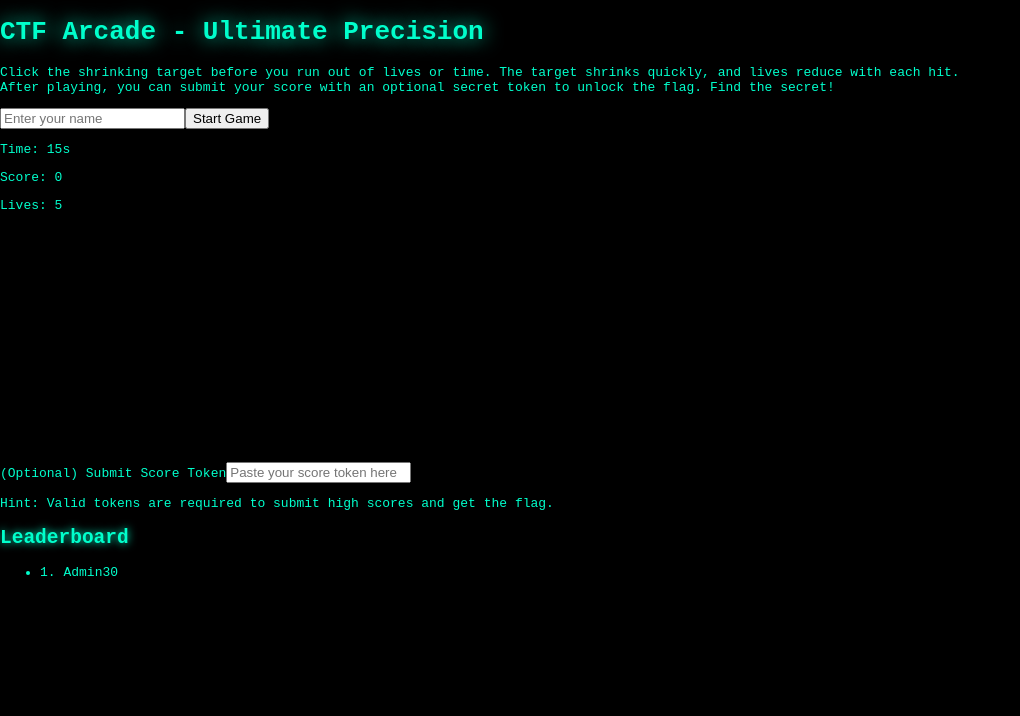
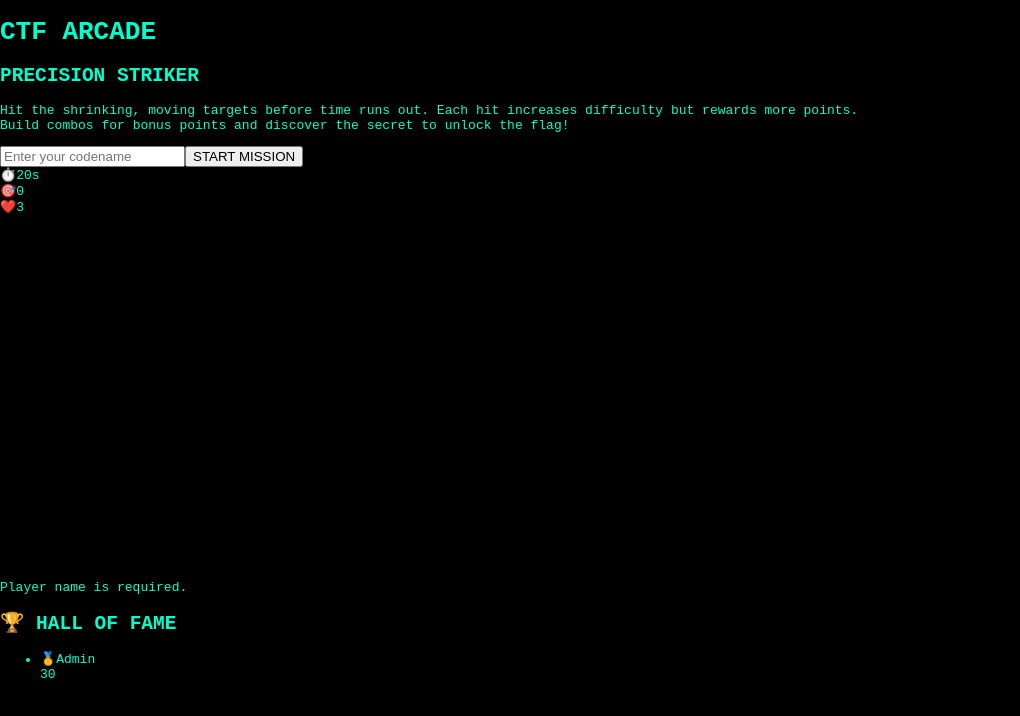
Before and after one commit to dennisabeechrist/ctf-6, a Next.js app: page / in a window 1280 px wide. Shown: the top 716 px of the page, without its empty margins (0-1020 px from the left). Built offline with nearby package versions, Linux system fonts and the light colour scheme.

Commit message:
Update page.tsx

```diff
--- a/app/page.tsx
+++ b/app/page.tsx
@@ -1,240 +1,464 @@
 "use client";
 
-import { useEffect, useState, useRef } from "react";
+import { useEffect, useState, useRef, useCallback } from "react";
 
-type Entry = { user: string; score: number };
-type ApiResp = { leaderboard: Entry[]; message?: string; flag?: string };
+type Entry = { user: string; score: number; timestamp: number };
+type ApiResp = { leaderboard: Entry[]; message?: string; flag?: string; hint?: string };
 
-const GAME_SIZE = 320;
+const GAME_SIZE = 400;
+const INITIAL_TARGET_SIZE = 50;
+const MIN_TARGET_SIZE = 25;
+const GAME_DURATION = 20;
 
-function randomPosition(targetSize: number) {
-  const padding = 10;
-  return {
-    left: Math.floor(Math.random() * (GAME_SIZE - targetSize - padding * 2)) + padding,
-    top: Math.floor(Math.random() * (GAME_SIZE - targetSize - padding * 2)) + padding,
-  };
+interface Position {
+  x: number;
+  y: number;
 }
 
-export default function CtfArcadeFullOverhaul() {
+interface GameState {
+  score: number;
+  timeLeft: number;
+  lives: number;
+  targetSize: number;
+  targetPos: Position;
+  speed: number;
+  combo: number;
+}
+
+export default function UltimateCtfArcade() {
+  // Game state
+  const [gameState, setGameState] = useState<GameState>({
+    score: 0,
+    timeLeft: GAME_DURATION,
+    lives: 3,
+    targetSize: INITIAL_TARGET_SIZE,
+    targetPos: { x: 200, y: 200 },
+    speed: 1000,
+    combo: 0,
+  });
+
+  const [gameActive, setGameActive] = useState(false);
+  const [gameStarted, setGameStarted] = useState(false);
+  const [user, setUser] = useState("");
   const [leaderboard, setLeaderboard] = useState<Entry[]>([]);
-  const [score, setScore] = useState(0);
-  const [timeLeft, setTimeLeft] = useState(15);
-  const [lives, setLives] = useState(5);
-  const [gameActive, setGameActive] = useState(false);
-
-  const [targetSize, setTargetSize] = useState(60);
-  const [targetPos, setTargetPos] = useState(randomPosition(60));
-
-  const [user, setUser] = useState("");
   const [message, setMessage] = useState("");
   const [flag, setFlag] = useState<string | null>(null);
+  const [hint, setHint] = useState<string>("");
   const [manualToken, setManualToken] = useState("");
+  const [showTokenInput, setShowTokenInput] = useState(false);
+
+  // Animation states
+  const [hitAnimation, setHitAnimation] = useState(false);
+  const [missAnimation, setMissAnimation] = useState(false);
+  const [particles, setParticles] = useState<Array<{id: number, x: number, y: number}>>([]);
 
   const timerRef = useRef<NodeJS.Timeout | null>(null);
+  const moveTimerRef = useRef<NodeJS.Timeout | null>(null);
+  const particleIdRef = useRef(0);
+
+  const generatePosition = useCallback((targetSize: number): Position => {
+    const padding = 20;
+    return {
+      x: Math.random() * (GAME_SIZE - targetSize - padding * 2) + padding,
+      y: Math.random() * (GAME_SIZE - targetSize - padding * 2) + padding,
+    };
+  }, []);
+
+  const createParticles = useCallback((x: number, y: number) => {
+    const newParticles = Array.from({ length: 8 }, (_, i) => ({
+      id: particleIdRef.current++,
+      x: x + Math.random() * 40 - 20,
+      y: y + Math.random() * 40 - 20,
+    }));
+    setParticles(prev => [...prev, ...newParticles]);
+    setTimeout(() => {
+      setParticles(prev => prev.filter(p => !newParticles.find(np => np.id === p.id)));
+    }, 1000);
+  }, []);
 
   useEffect(() => {
     fetchLeaderboard();
   }, []);
 
+  // Main game timer
   useEffect(() => {
-    if (gameActive && timeLeft > 0) {
-      timerRef.current = setTimeout(() => setTimeLeft(timeLeft - 1), 1000);
-    } else if (timeLeft === 0 && gameActive) {
-      finishGame();
+    if (gameActive && gameState.timeLeft > 0) {
+      timerRef.current = setTimeout(() => {
+        setGameState(prev => ({ ...prev, timeLeft: prev.timeLeft - 1 }));
+      }, 1000);
+    } else if (gameState.timeLeft === 0 && gameActive) {
+      endGame();
     }
     return () => {
       if (timerRef.current) clearTimeout(timerRef.current);
     };
-  }, [timeLeft, gameActive]);
+  }, [gameActive, gameState.timeLeft]);
 
-  function fetchLeaderboard() {
-    fetch("/api/scores")
-      .then((res) => res.json())
-      .then((data: ApiResp) => {
+  // Auto-move target
+  useEffect(() => {
+    if (gameActive && gameState.speed > 0) {
+      moveTimerRef.current = setTimeout(() => {
+        moveTarget();
+      }, gameState.speed);
+    }
+    return () => {
+      if (moveTimerRef.current) clearTimeout(moveTimerRef.current);
+    };
+  }, [gameActive, gameState.targetPos, gameState.speed]);
+
+  const fetchLeaderboard = async () => {
+    try {
+      const res = await fetch("/api/scores");
+      const data: ApiResp = await res.json();
       setLeaderboard(data.leaderboard);
       if (data.message) setMessage(data.message);
-      });
+      if (data.hint) setHint(data.hint);
+    } catch (error) {
+      console.error("Failed to fetch leaderboard:", error);
+    }
+  };
+
+  const startGame = () => {
+    if (!user.trim()) {
+      setMessage("❌ Enter your player name to start!");
+      return;
     }
 
-  function startGame() {
-    if (!user.trim()) {
-      setMessage("Enter your player name.");
-      return;
-    }
+    const initialPos = generatePosition(INITIAL_TARGET_SIZE);
+    setGameState({
+      score: 0,
+      timeLeft: GAME_DURATION,
+      lives: 3,
+      targetSize: INITIAL_TARGET_SIZE,
+      targetPos: initialPos,
+      speed: 2000,
+      combo: 0,
+    });
+
+    setGameActive(true);
+    setGameStarted(true);
     setMessage("");
-    setScore(0);
-    setLives(5);
-    setTimeLeft(15);
-    setTargetSize(60);
-    setTargetPos(randomPosition(60));
     setFlag(null);
-    setGameActive(true);
-  }
+    setShowTokenInput(false);
+  };
 
-  function finishGame() {
+  const endGame = () => {
     setGameActive(false);
-    submitScore(score, manualToken);
-  }
+    setShowTokenInput(true);
+    submitScore(gameState.score, manualToken);
+  };
 
-  function moveTarget() {
-    setTargetPos(randomPosition(targetSize));
-  }
-
-  function handleHit() {
+  const moveTarget = () => {
     if (!gameActive) return;
 
-    setScore((prev) => prev + 1);
-    moveTarget();
+    const newPos = generatePosition(gameState.targetSize);
+    setGameState(prev => ({
+      ...prev,
+      targetPos: newPos,
+      combo: 0 // Reset combo when target moves automatically
+    }));
+  };
 
-    // Increase difficulty: shrink target and reduce lives
-    setTargetSize((prev) => Math.max(25, prev - 2));
-    setLives((prev) => Math.max(0, prev - 1));
-
-    // If lives run out, end game immediately
-    if (lives <= 1) {
-      finishGame();
-    }
-  }
-
-  function handleMiss() {
+  const handleTargetHit = (e: React.MouseEvent) => {
+    e.stopPropagation();
     if (!gameActive) return;
 
-    setLives((prev) => Math.max(0, prev - 1));
-    if (lives <= 1) {
-      finishGame();
+    const rect = e.currentTarget.getBoundingClientRect();
+    const x = rect.left + rect.width / 2;
+    const y = rect.top + rect.height / 2;
+
+    createParticles(x, y);
+    setHitAnimation(true);
+    setTimeout(() => setHitAnimation(false), 200);
+
+    setGameState(prev => {
+      const newCombo = prev.combo + 1;
+      const comboBonus = Math.floor(newCombo / 3);
+      const basePoints = 10;
+      const sizeBonus = Math.floor((INITIAL_TARGET_SIZE - prev.targetSize) / 2);
+      const points = basePoints + comboBonus + sizeBonus;
+
+      const newScore = prev.score + points;
+      const newTargetSize = Math.max(MIN_TARGET_SIZE, prev.targetSize - 1);
+      const newSpeed = Math.max(800, prev.speed - 50);
+      const newPos = generatePosition(newTargetSize);
+
+      return {
+        ...prev,
+        score: newScore,
+        targetSize: newTargetSize,
+        targetPos: newPos,
+        speed: newSpeed,
+        combo: newCombo,
+      };
+    });
+  };
+
+  const handleMiss = () => {
+    if (!gameActive) return;
+
+    setMissAnimation(true);
+    setTimeout(() => setMissAnimation(false), 300);
+
+    setGameState(prev => {
+      const newLives = prev.lives - 1;
+      if (newLives <= 0) {
+        setTimeout(endGame, 500);
       }
-  }
+      return {
+        ...prev,
+        lives: newLives,
+        combo: 0,
+      };
+    });
+  };
 
-  function submitScore(submittedScore: number, token: string) {
+  const submitScore = async (score: number, token: string) => {
+    try {
       const url = new URL("/api/scores", location.origin);
       url.searchParams.set("name", user);
-    url.searchParams.set("score", String(submittedScore));
-    if (token.trim().length > 0) {
+      url.searchParams.set("score", String(score));
+      if (token.trim()) {
         url.searchParams.set("token", token.trim());
       }
 
-    fetch(url.toString(), { cache: "no-store" })
-      .then((res) => res.json())
-      .then((data: ApiResp) => {
+      const res = await fetch(url.toString(), { cache: "no-store" });
+      const data: ApiResp = await res.json();
+
       setLeaderboard(data.leaderboard);
       if (data.flag) setFlag(data.flag);
       if (data.message) setMessage(data.message);
-      });
+      if (data.hint) setHint(data.hint);
+    } catch (error) {
+      console.error("Failed to submit score:", error);
+      setMessage("❌ Failed to submit score. Try again.");
     }
+  };
+
+  const handleTokenSubmit = () => {
+    if (manualToken.trim()) {
+      submitScore(gameState.score, manualToken);
+    }
+  };
 
   return (
-    <main className="min-h-screen bg-black flex flex-col items-center text-[#00ffcc] font-mono select-none p-6">
-      <h1 className="text-5xl font-bold mb-6 text-center" style={{ textShadow: "0 0 20px #00ffcc" }}>
-        CTF Arcade - Ultimate Precision
+    <main className="min-h-screen bg-gradient-to-br from-gray-900 via-black to-gray-800 text-cyan-400 font-mono select-none overflow-hidden">
+      {/* Animated Background */}
+      <div className="fixed inset-0 opacity-10">
+        <div className="absolute top-1/4 left-1/4 w-96 h-96 bg-cyan-500 rounded-full blur-3xl animate-pulse"></div>
+        <div className="absolute bottom-1/4 right-1/4 w-64 h-64 bg-purple-500 rounded-full blur-3xl animate-pulse delay-1000"></div>
+      </div>
+
+      <div className="relative z-10 flex flex-col items-center p-6">
+        {/* Header */}
+        <header className="text-center mb-8">
+          <h1 className="text-6xl font-bold mb-4 bg-gradient-to-r from-cyan-400 to-purple-500 bg-clip-text text-transparent animate-pulse">
+            CTF ARCADE
           </h1>
+          <h2 className="text-2xl font-semibold text-cyan-300 mb-2">PRECISION STRIKER</h2>
+          <p className="max-w-2xl text-lg text-gray-300 leading-relaxed">
+            Hit the shrinking, moving targets before time runs out. Each hit increases difficulty but rewards more points.
+            <br />
+            <span className="text-cyan-400 font-semibold">Build combos</span> for bonus points and discover the secret to unlock the flag!
+          </p>
+        </header>
 
-      <p className="max-w-xl text-center opacity-80 text-lg mb-6">
-        Click the shrinking target before you run out of lives or time. The target shrinks quickly, and lives reduce with each hit.
-        <br />
-        After playing, you can submit your score with an optional secret token to unlock the flag. Find the secret!
-      </p>
-
-      <div className="mb-6 flex flex-col sm:flex-row gap-4 items-center">
+        {/* Game Controls */}
+        <div className="mb-8 flex flex-col sm:flex-row gap-4 items-center">
           <input
             type="text"
-          placeholder="Enter your name"
+            placeholder="Enter your codename"
             value={user}
             onChange={(e) => setUser(e.target.value)}
             disabled={gameActive}
-          className="w-60 p-3 rounded border border-[#00ffcc] bg-black text-[#00ffcc] text-lg"
+            className="w-64 p-3 rounded-lg border border-cyan-500 bg-black/50 text-cyan-400 text-lg placeholder:text-cyan-600 focus:outline-none focus:ring-2 focus:ring-cyan-400 transition-all"
           />
           <button
-          className="px-8 py-3 font-bold border border-[#00ffcc] rounded hover:bg-[#00ffcc] hover:text-black transition-all"
             onClick={startGame}
             disabled={gameActive}
+            className="px-8 py-3 font-bold text-lg border-2 border-cyan-500 rounded-lg hover:bg-cyan-500 hover:text-black transition-all duration-300 disabled:opacity-50 disabled:cursor-not-allowed shadow-lg hover:shadow-cyan-500/50"
           >
-          Start Game
+            {gameActive ? "GAME ACTIVE" : "START MISSION"}
           </button>
         </div>
 
+        {/* Game Area */}
+        <div className="relative mb-8">
           <div
-        className="relative rounded-lg border border-[#00ffcc] bg-gradient-to-br from-[#001f1f] to-[#001012] shadow-[0_0_40px_#00ffccaa]"
-        style={{ width: GAME_SIZE, height: GAME_SIZE, cursor: gameActive ? "pointer" : "default" }}
+            className={`relative rounded-xl border-2 border-cyan-500 bg-black/30 backdrop-blur-sm shadow-2xl transition-all duration-300 ${
+              hitAnimation ? "shadow-green-500/50 scale-105" : ""
+            } ${missAnimation ? "shadow-red-500/50" : ""}`}
+            style={{ width: GAME_SIZE, height: GAME_SIZE }}
             onClick={handleMiss}
           >
-        {gameActive && (
-          <div
-            onClick={e => {
-              e.stopPropagation();
-              handleHit();
-            }}
-            style={{
-              position: "absolute",
-              top: targetPos.top,
-              left: targetPos.left,
-              width: targetSize,
-              height: targetSize,
-              borderRadius: "50%",
-              background:
-                "radial-gradient(circle at 50% 50%, #00ffcc 70%, #004f4f 100%)",
-              boxShadow: "0 0 35px #00ffcccc",
-              border: "3px solid #00ffcc",
-              transition: "top 0.2s ease, left 0.2s ease, width 0.2s ease, height 0.2s ease",
-              cursor: "pointer",
-            }}
-            title="Catch me!"
-          />
+            {/* Game Stats Overlay */}
+            <div className="absolute top-4 left-4 z-20">
+              <div className="bg-black/70 rounded-lg p-3 border border-cyan-500/30">
+                <div className="text-lg font-bold">
+                  <div className="flex items-center gap-2">
+                    <span>⏱️</span>
+                    <span className={gameState.timeLeft <= 5 ? "text-red-400 animate-pulse" : "text-white"}>
+                      {gameState.timeLeft}s
+                    </span>
+                  </div>
+                  <div className="flex items-center gap-2">
+                    <span>🎯</span>
+                    <span className="text-white">{gameState.score}</span>
+                  </div>
+                  <div className="flex items-center gap-2">
+                    <span>❤️</span>
+                    <span className={gameState.lives <= 1 ? "text-red-400 animate-pulse" : "text-white"}>
+                      {gameState.lives}
+                    </span>
+                  </div>
+                  {gameState.combo > 0 && (
+                    <div className="flex items-center gap-2">
+                      <span>🔥</span>
+                      <span className="text-yellow-400">x{gameState.combo}</span>
+                    </div>
                   )}
-
-        <div className="absolute bottom-3 left-3 text-lg font-bold opacity-90">
-          <p>
-            Time: <span className="text-white">{timeLeft}s</span>
-          </p>
-          <p>
-            Score: <span className="text-white">{score}</span>
-          </p>
-          <p>
-            Lives: <span className="text-white">{lives}</span>
-          </p>
+                </div>
               </div>
             </div>
 
-      {flag && (
-        <section className="mt-6 max-w-xl w-full p-6 border border-[#00ffcc] rounded bg-black text-center shadow-lg text-[#00ffcc]">
-          <h2 className="text-2xl font-bold mb-3">🎉 FLAG 🎉</h2>
-          <code className="break-words text-lg">{flag}</code>
-        </section>
+            {/* Target */}
+            {gameActive && (
+              <div
+                onClick={handleTargetHit}
+                className="absolute transition-all duration-200 ease-out cursor-crosshair"
+                style={{
+                  left: gameState.targetPos.x,
+                  top: gameState.targetPos.y,
+                  width: gameState.targetSize,
+                  height: gameState.targetSize,
+                  transform: 'translate(-50%, -50%)',
+                }}
+              >
+                <div
+                  className="w-full h-full rounded-full border-4 border-cyan-400 animate-pulse hover:scale-110 transition-transform"
+                  style={{
+                    background: `radial-gradient(circle at 30% 30%, #00ffff, #00cccc, #008888)`,
+                    boxShadow: `0 0 ${gameState.targetSize}px #00ffff88, inset 0 0 ${gameState.targetSize/2}px #00ffff44`,
+                  }}
+                />
+              </div>
             )}
 
-      <section className="mt-6 max-w-xl w-full mb-10">
-        <label className="block mb-2 font-semibold text-lg" htmlFor="tokenInput">
-          (Optional) Submit Score Token
-        </label>
+            {/* Particle Effects */}
+            {particles.map((particle) => (
+              <div
+                key={particle.id}
+                className="absolute w-2 h-2 bg-cyan-400 rounded-full animate-ping"
+                style={{
+                  left: particle.x,
+                  top: particle.y,
+                }}
+              />
+            ))}
+
+            {/* Game Over Overlay */}
+            {!gameActive && gameStarted && (
+              <div className="absolute inset-0 bg-black/80 flex items-center justify-center rounded-xl">
+                <div className="text-center">
+                  <h3 className="text-3xl font-bold text-cyan-400 mb-2">MISSION COMPLETE</h3>
+                  <p className="text-xl text-white mb-4">Final Score: {gameState.score}</p>
+                  <div className="text-sm text-gray-300">
+                    <p>Targets Hit: {Math.floor(gameState.score / 10)}</p>
+                    <p>Max Combo: {gameState.combo}</p>
+                  </div>
+                </div>
+              </div>
+            )}
+          </div>
+        </div>
+
+        {/* Flag Display */}
+        {flag && (
+          <div className="mb-8 max-w-2xl w-full p-6 border-2 border-green-500 rounded-xl bg-green-900/20 text-center shadow-2xl shadow-green-500/30">
+            <h2 className="text-2xl font-bold text-green-400 mb-3">🚩 FLAG CAPTURED 🚩</h2>
+            <code className="text-lg text-green-300 break-words font-bold">{flag}</code>
+          </div>
+        )}
+
+        {/* Token Input Section */}
+        {showTokenInput && (
+          <div className="mb-8 max-w-2xl w-full">
+            <div className="bg-black/50 border border-cyan-500/50 rounded-xl p-6">
+              <h3 className="text-xl font-bold text-cyan-400 mb-3">🔐 Security Token Override</h3>
+              <p className="text-gray-300 mb-4">
+                High scores require cryptographic verification. Submit your security token to authenticate your score.
+              </p>
+              <div className="flex gap-3">
                 <input
-          id="tokenInput"
                   type="text"
-          placeholder="Paste your score token here"
+                  placeholder="Paste security token here..."
                   value={manualToken}
                   onChange={(e) => setManualToken(e.target.value)}
-          disabled={gameActive}
-          className="w-full p-3 rounded border border-[#00ffcc] bg-black text-[#00ffcc] text-lg placeholder:text-[#00ffccaa]"
+                  className="flex-1 p-3 rounded-lg border border-cyan-500 bg-black/50 text-cyan-400 placeholder:text-cyan-600 focus:outline-none focus:ring-2 focus:ring-cyan-400"
                 />
-        <p className="mt-1 text-sm opacity-60">
-          Hint: Valid tokens are required to submit high scores and get the flag.
-        </p>
-      </section>
+                <button
+                  onClick={handleTokenSubmit}
+                  className="px-6 py-3 bg-cyan-500 text-black font-bold rounded-lg hover:bg-cyan-400 transition-all"
+                >
+                  SUBMIT
+                </button>
+              </div>
+            </div>
+          </div>
+        )}
 
-      <section className="max-w-xl w-full">
-        <h2 className="text-2xl font-bold mb-3" style={{ textShadow: "0 0 8px #00ffcc" }}>
-          Leaderboard
-        </h2>
-        <ul>
-          {leaderboard.map((e, i) => (
+        {/* Messages & Hints */}
+        {(message || hint) && (
+          <div className="mb-8 max-w-2xl w-full space-y-4">
+            {message && (
+              <div className={`p-4 rounded-lg border ${
+                flag ? "border-green-500 bg-green-900/20 text-green-300" :
+                message.includes("❌") ? "border-red-500 bg-red-900/20 text-red-300" :
+                "border-yellow-500 bg-yellow-900/20 text-yellow-300"
+              }`}>
+                <p className="font-semibold">{message}</p>
+              </div>
+            )}
+            {hint && (
+              <div className="p-4 rounded-lg border border-purple-500 bg-purple-900/20 text-purple-300">
+                <p className="text-sm"><span className="font-bold">💡 Hint:</span> {hint}</p>
+              </div>
+            )}
+          </div>
+        )}
+
+        {/* Leaderboard */}
+        <section className="max-w-2xl w-full">
+          <h2 className="text-3xl font-bold text-cyan-400 mb-6 text-center">🏆 HALL OF FAME</h2>
+          <div className="bg-black/50 border border-cyan-500/50 rounded-xl p-6">
+            {leaderboard.length > 0 ? (
+              <ul className="space-y-3">
+                {leaderboard.map((entry, i) => (
                   <li
                     key={i}
-              className="flex justify-between border-b border-[#00ffcc44] py-1 font-semibold text-lg"
+                    className={`flex justify-between items-center p-3 rounded-lg transition-all ${
+                      i === 0 ? "bg-yellow-500/20 border border-yellow-500/50" :
+                      i === 1 ? "bg-gray-400/20 border border-gray-400/50" :
+                      i === 2 ? "bg-orange-500/20 border border-orange-500/50" :
+                      "bg-cyan-500/10 border border-cyan-500/30"
+                    }`}
                   >
-              <span>{i + 1}. {e.user}</span>
-              <span>{e.score}</span>
+                    <div className="flex items-center gap-3">
+                      <span className="text-2xl">
+                        {i === 0 ? "🥇" : i === 1 ? "🥈" : i === 2 ? "🥉" : `${i + 1}.`}
+                      </span>
+                      <span className="font-bold text-lg">{entry.user}</span>
+                    </div>
+                    <span className="text-xl font-bold text-cyan-400">{entry.score}</span>
                   </li>
                 ))}
               </ul>
+            ) : (
+              <p className="text-center text-gray-400">No scores yet. Be the first!</p>
+            )}
+          </div>
         </section>
+      </div>
     </main>
   );
 }
```
Lines whose indentation alone changed are shown as unchanged.
